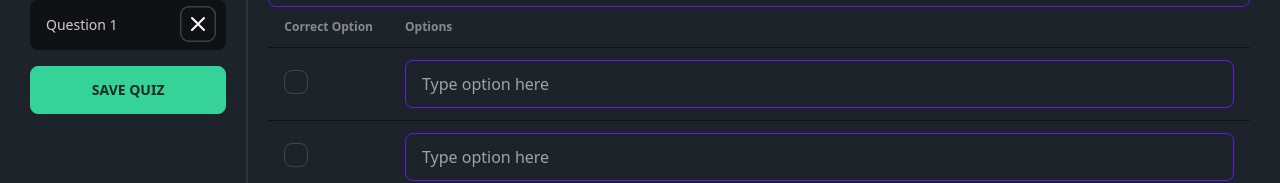
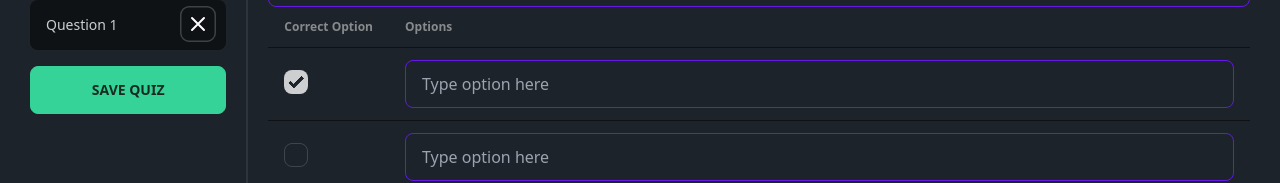
Before and after one commit to JeelRajodiya/brain-blitz, a Next.js app: page /NewQuiz/Questions in a window 1280 px wide. Shown: the part 205-388 px from the top of the page. Built offline with nearby package versions, Linux system fonts and the light colour scheme; no server answers; sample sign-in values are in the browser's storage.

Commit message:
bug fixed 😉

```diff
--- a/pages/NewQuiz/Questions.tsx
+++ b/pages/NewQuiz/Questions.tsx
@@ -180,7 +180,7 @@ export default function Questions() {
                     return (
                       <Option
                         key={i}
-                        index={i}
+                        index={i - 1}
                         question={question}
                         setQuestion={setQuestion}
                         isPoll={isPolls == "true" ? true : false}
```
